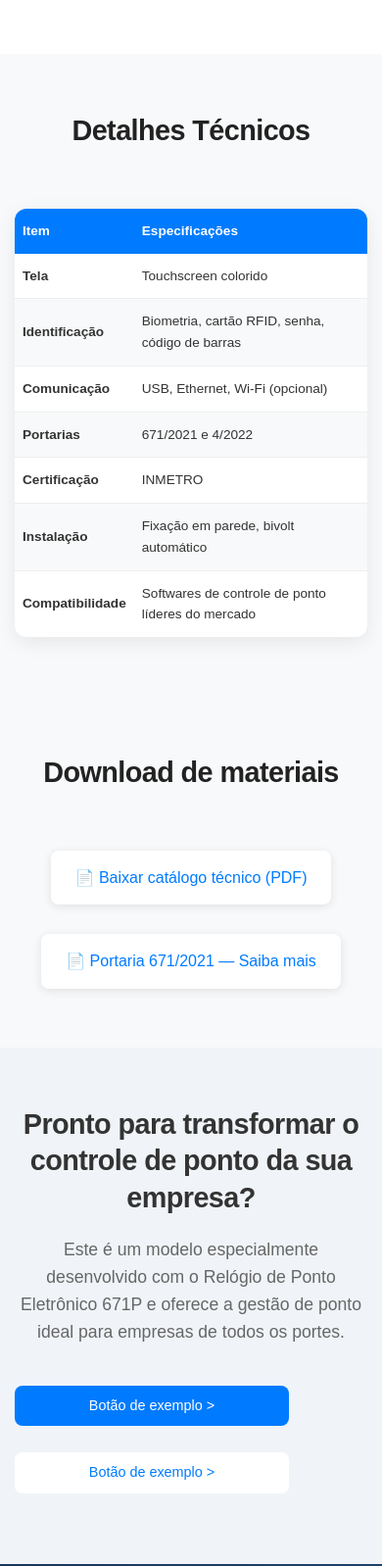
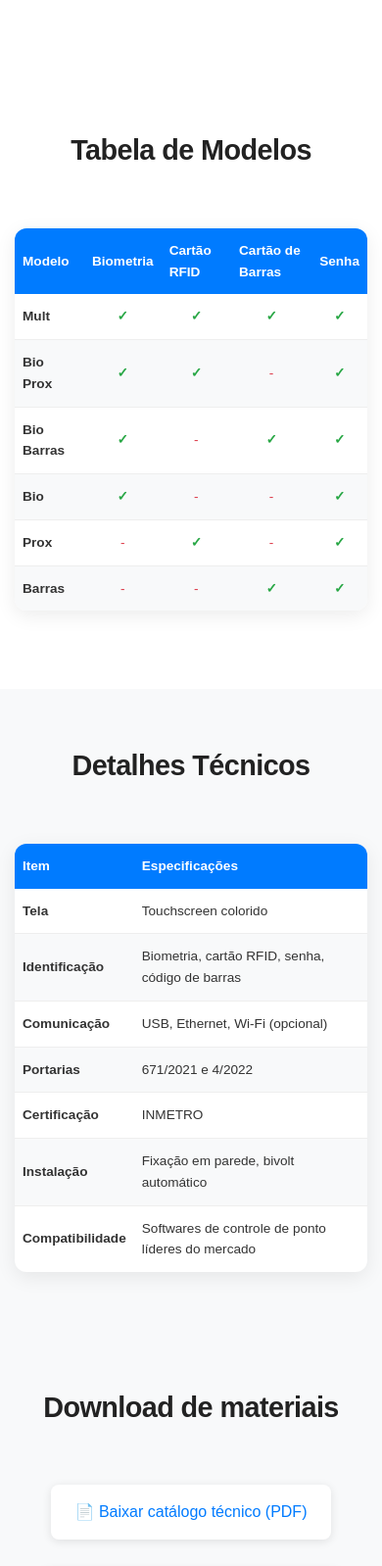
Before and after one commit to Marreco077/MigControl, a plain HTML site: page produto.html in a window 390 px wide. Shown: the part 3720-5318 px from the top of the page at 98% size. Drawn offline with nearby package versions, Linux system fonts and the light colour scheme; files whose address does not match are found by name; a web font is replaced by a local one.

Commit message:
arrumando parte final da pagina

```diff
--- a/assets/css/produto.css
+++ b/assets/css/produto.css
@@ -237,6 +237,23 @@ body {
   background-color: #f8f9fa;
 }
 
+/* Models Table Section */
+.models-table-section {
+  padding: 80px 0;
+  background-color: white;
+}
+
+.check-cell {
+  text-align: center;
+  color: #28a745;
+  font-weight: bold;
+}
+
+.empty-cell {
+  text-align: center;
+  color: #dc3545;
+}
+
 /* Box Content Section */
 .box-content {
   padding: 80px 0;
@@ -261,13 +278,6 @@ body {
 .box-content-image {
   flex: 1;
   text-align: center;
-}
-
-.box-content-image img {
-  max-width: 100%;
-  height: auto;
-  max-height: 350px;
-  object-fit: contain;
 }
 
 .box-features {
@@ -349,38 +359,83 @@ body {
 /* CTA Section */
 .cta {
   padding: 80px 0;
-  background-color: #f0f4f8;
-  color: #333;
+  background: linear-gradient(135deg, #4285f4 0%, #1976d2 100%);
+  color: white;
+  position: relative;
+  overflow: hidden;
+}
+
+.cta .container {
+  display: flex;
+  align-items: center;
+  gap: 60px;
+  position: relative;
+  z-index: 2;
+  flex-direction: row-reverse; /* Inverte a ordem para colocar a imagem à esquerda */
+}
+
+.cta-content {
+  flex: 1;
+  max-width: 600px;
+}
+
+.cta-image {
+  flex: 1;
   text-align: center;
+}
+
+.cta-image img {
+  max-width: 100%;
+  height: auto;
+  max-height: 400px;
+  object-fit: contain;
 }
 
 .cta h2 {
   font-size: 2.2rem;
   font-weight: 700;
   margin-bottom: 20px;
-  color: #333;
+  color: white;
+  text-align: left;
+  line-height: 1.2;
 }
 
 .cta p {
   font-size: 1.1rem;
-  color: #666;
-  max-width: 700px;
-  margin: 0 auto 40px;
+  color: rgba(255, 255, 255, 0.9);
+  margin-bottom: 40px;
   line-height: 1.6;
+  text-align: left;
 }
 
 .cta .hero-buttons {
-  justify-content: center;
+  justify-content: flex-start;
+  gap: 20px;
+}
+
+.cta .btn-primary {
+  background-color: rgba(255, 255, 255, 0.2);
+  color: white;
+  border: 2px solid rgba(255, 255, 255, 0.3);
+  backdrop-filter: blur(10px);
+}
+
+.cta .btn-primary:hover {
+  background-color: rgba(255, 255, 255, 0.3);
+  border-color: rgba(255, 255, 255, 0.5);
+  transform: translateY(-2px);
 }
 
 .cta .btn-secondary {
-  background-color: white;
-  color: #007bff;
-  border-color: white;
+  background-color: transparent;
+  color: white;
+  border: 2px solid rgba(255, 255, 255, 0.5);
 }
 
 .cta .btn-secondary:hover {
-  background-color: #f8f9fa;
+  background-color: rgba(255, 255, 255, 0.1);
+  border-color: white;
+  color: white;
 }
 
 /* Responsive Design */
@@ -430,8 +485,23 @@ body {
     font-size: 1.8rem;
   }
 
+  .cta .container {
+    flex-direction: column;
+    text-align: center;
+    gap: 40px;
+  }
+
   .cta h2 {
     font-size: 1.8rem;
+    text-align: center;
+  }
+
+  .cta p {
+    text-align: center;
+  }
+
+  .cta .hero-buttons {
+    justify-content: center;
   }
 
   .tech-table th,
@@ -485,4 +555,12 @@ body {
     padding: 12px 8px;
     font-size: 0.85rem;
   }
+
+  .cta .container {
+    gap: 30px;
+  }
+
+  .cta h2 {
+    font-size: 1.6rem;
+  }
 }
--- a/produto.html
+++ b/produto.html
@@ -134,6 +134,71 @@
     </div>
   </section>
 
+  <section class="models-table-section">
+    <div class="container">
+      <div class="section-header">
+        <h2>Tabela de Modelos</h2>
+      </div>
+      <div class="tech-table">
+        <table>
+          <thead>
+            <tr>
+              <th>Modelo</th>
+              <th>Biometria</th>
+              <th>Cartão RFID</th>
+              <th>Cartão de Barras</th>
+              <th>Senha</th>
+            </tr>
+          </thead>
+          <tbody>
+            <tr>
+              <td><strong>Mult</strong></td>
+              <td class="check-cell">✓</td>
+              <td class="check-cell">✓</td>
+              <td class="check-cell">✓</td>
+              <td class="check-cell">✓</td>
+            </tr>
+            <tr>
+              <td><strong>Bio Prox</strong></td>
+              <td class="check-cell">✓</td>
+              <td class="check-cell">✓</td>
+              <td class="empty-cell">-</td>
+              <td class="check-cell">✓</td>
+            </tr>
+            <tr>
+              <td><strong>Bio Barras</strong></td>
+              <td class="check-cell">✓</td>
+              <td class="empty-cell">-</td>
+              <td class="check-cell">✓</td>
+              <td class="check-cell">✓</td>
+            </tr>
+            <tr>
+              <td><strong>Bio</strong></td>
+              <td class="check-cell">✓</td>
+              <td class="empty-cell">-</td>
+              <td class="empty-cell">-</td>
+              <td class="check-cell">✓</td>
+            </tr>
+            <tr>
+              <td><strong>Prox</strong></td>
+              <td class="empty-cell">-</td>
+              <td class="check-cell">✓</td>
+              <td class="empty-cell">-</td>
+              <td class="check-cell">✓</td>
+            </tr>
+            <tr>
+              <td><strong>Barras</strong></td>
+              <td class="empty-cell">-</td>
+              <td class="empty-cell">-</td>
+              <td class="check-cell">✓</td>
+              <td class="check-cell">✓</td>
+            </tr>
+          </tbody>
+        </table>
+      </div>
+    </div>
+  </section>
+
   <section class="tech-details">
     <div class="container">
       <div class="section-header">
@@ -172,11 +237,16 @@
 
   <section class="cta">
     <div class="container">
-      <h2>Pronto para transformar o controle de ponto da sua empresa?</h2>
-      <p>Este é um modelo especialmente desenvolvido com o Relógio de Ponto Eletrônico 671P e oferece a gestão de ponto ideal para empresas de todos os portes.</p>
-      <div class="hero-buttons">
-        <button class="btn btn-primary">Botão de exemplo ></button>
-        <button class="btn btn-secondary">Botão de exemplo ></button>
+      <div class="cta-content">
+        <h2>Pronto para transformar o controle de ponto da sua empresa?</h2>
+        <p>Fale com nossos especialistas e descubra como o Relógio de Ponto Eletrônico 671 pode elevar a gestão da jornada de trabalho na sua empresa.</p>
+        <div class="hero-buttons">
+          <button class="btn btn-primary">Solicitar Proposta</button>
+          <button class="btn btn-secondary">Ver outros produtos</button>
+        </div>
+      </div>
+      <div class="cta-image">
+        <img src="assets/images/mulher-notebook.png" alt="Mulher com notebook">
       </div>
     </div>
   </section>
```
Also changed, not shown: assets/images/mulher-notebook.jpg (added), assets/images/mulher-notebook.png (added).
